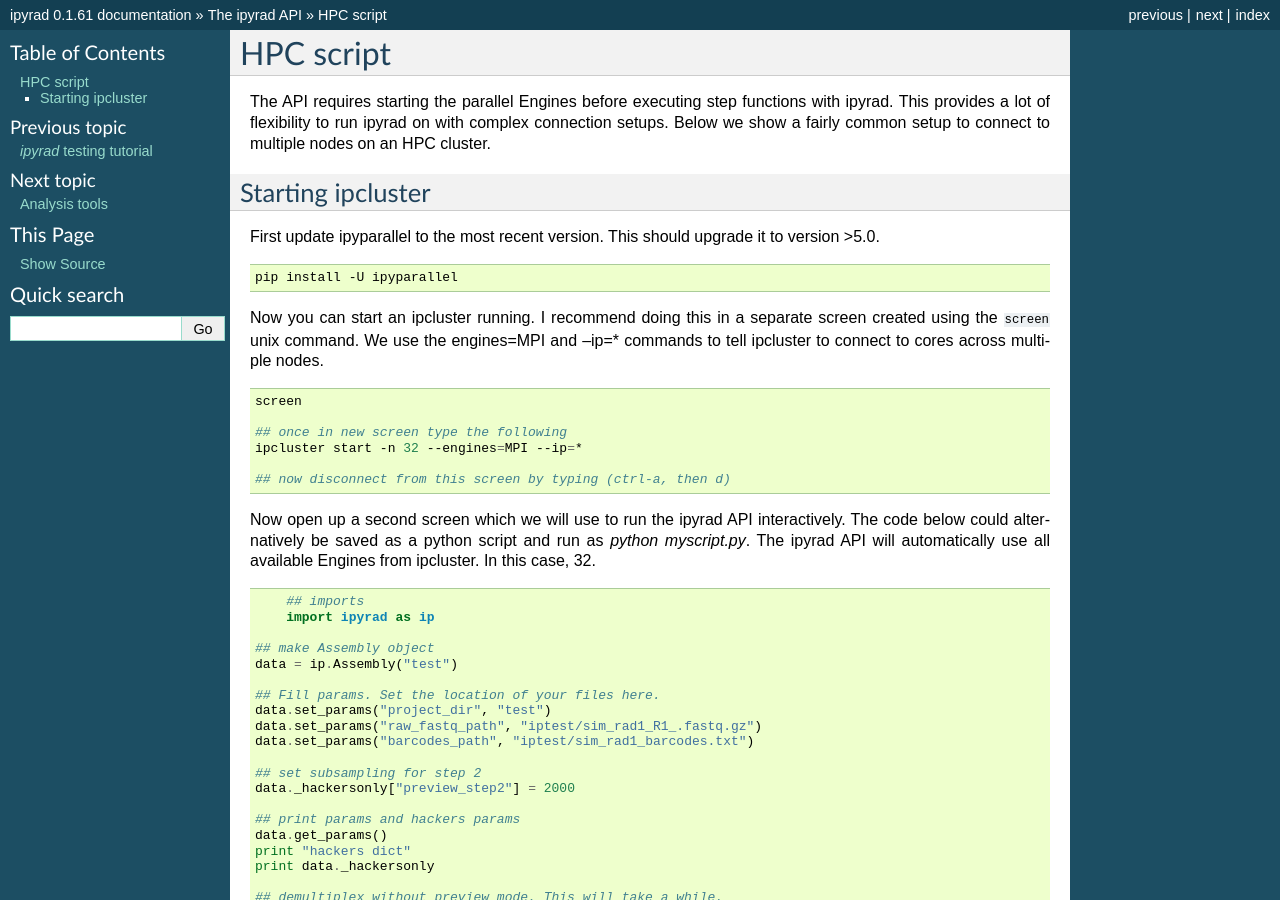
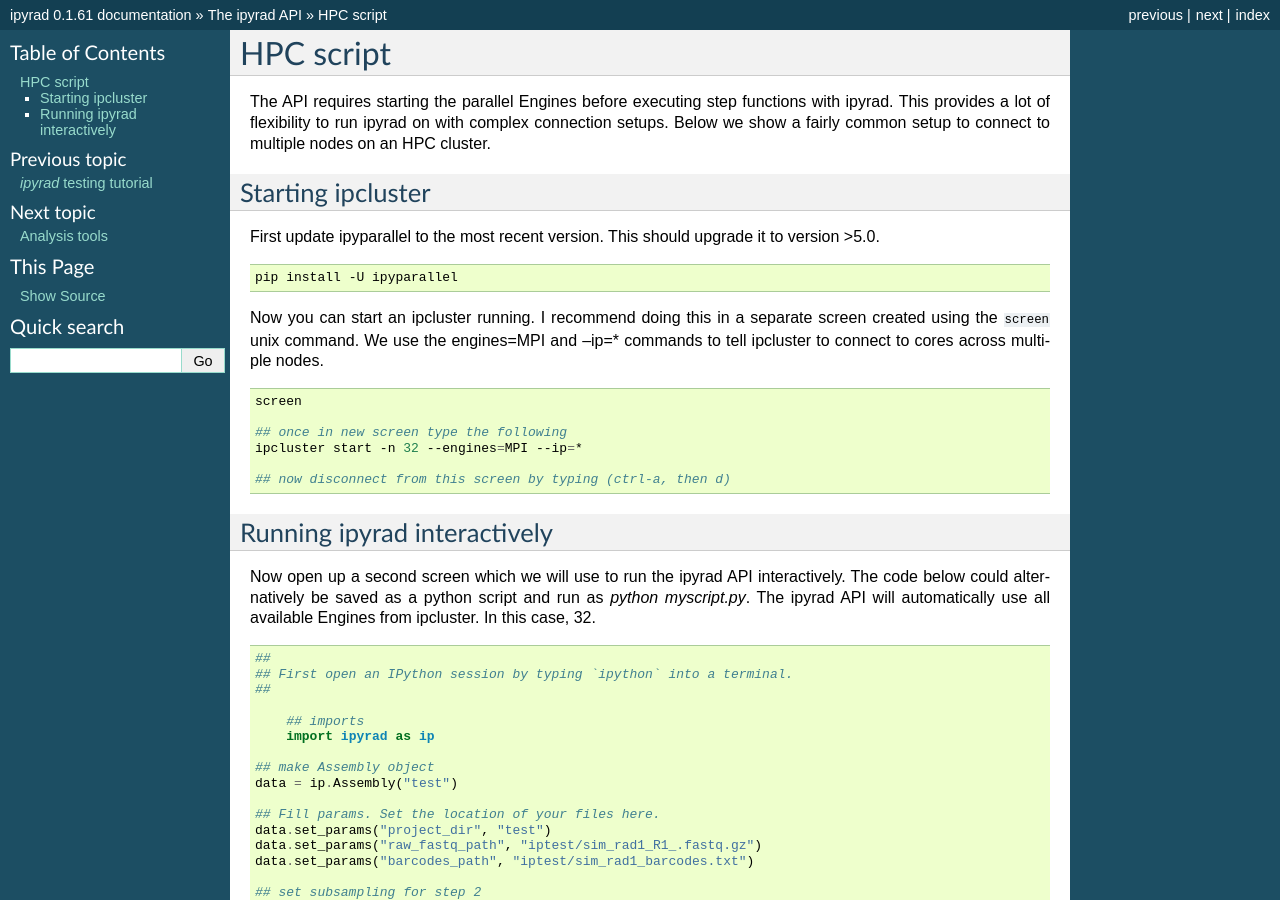
Before and after one commit to dereneaton/ipyrad, a Sphinx documentation site: the page built from docs/HPC_script.rst, in a window 1280 px wide and 900 px high. Built offline with Sphinx 7.4.7, drawn with Linux system fonts in a browser that asks for light colours; pages that are not in the unit, such as notebooks, are missing from menus; the version number is read from the project's files by our own code.

Commit message:
docs push

```diff
--- a/docs/HPC_script.rst
+++ b/docs/HPC_script.rst
@@ -39,6 +39,9 @@ screen created using the ``screen`` unix command. We use the engines=MPI and
     ## now disconnect from this screen by typing (ctrl-a, then d)
 
 
+Running ipyrad interactively
+^^^^^^^^^^^^^^^^^^^^^^^^^^^^^
+
 Now open up a second screen which we will use to run the ipyrad API interactively.
 The code below could alternatively be saved as a python script and run as
 `python myscript.py`. The ipyrad API will automatically use all available
@@ -46,6 +49,10 @@ Engines from ipcluster. In this case, 32.
 
 
 .. code-block:: python
+
+    ##
+    ## First open an IPython session by typing `ipython` into a terminal.
+    ##
 
 	## imports
 	import ipyrad as ip
```
